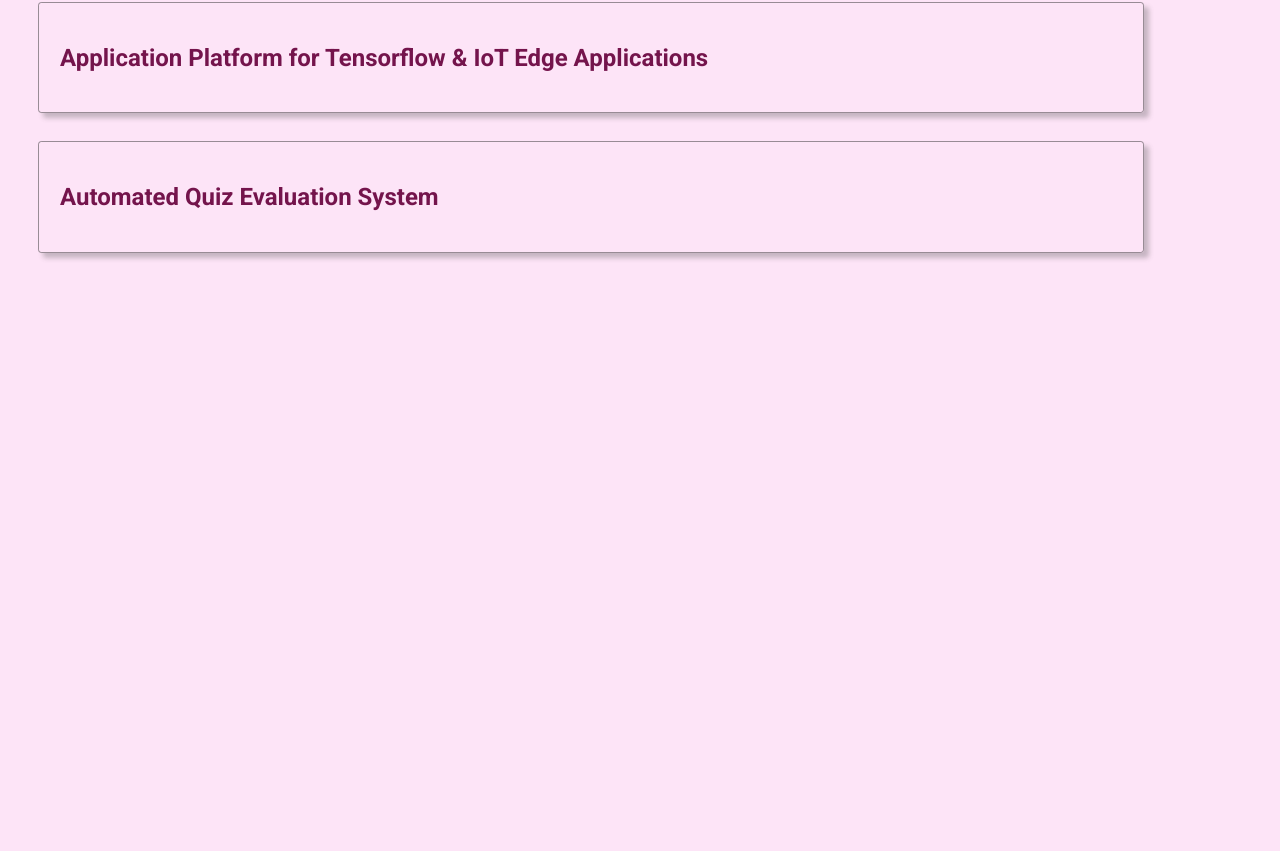
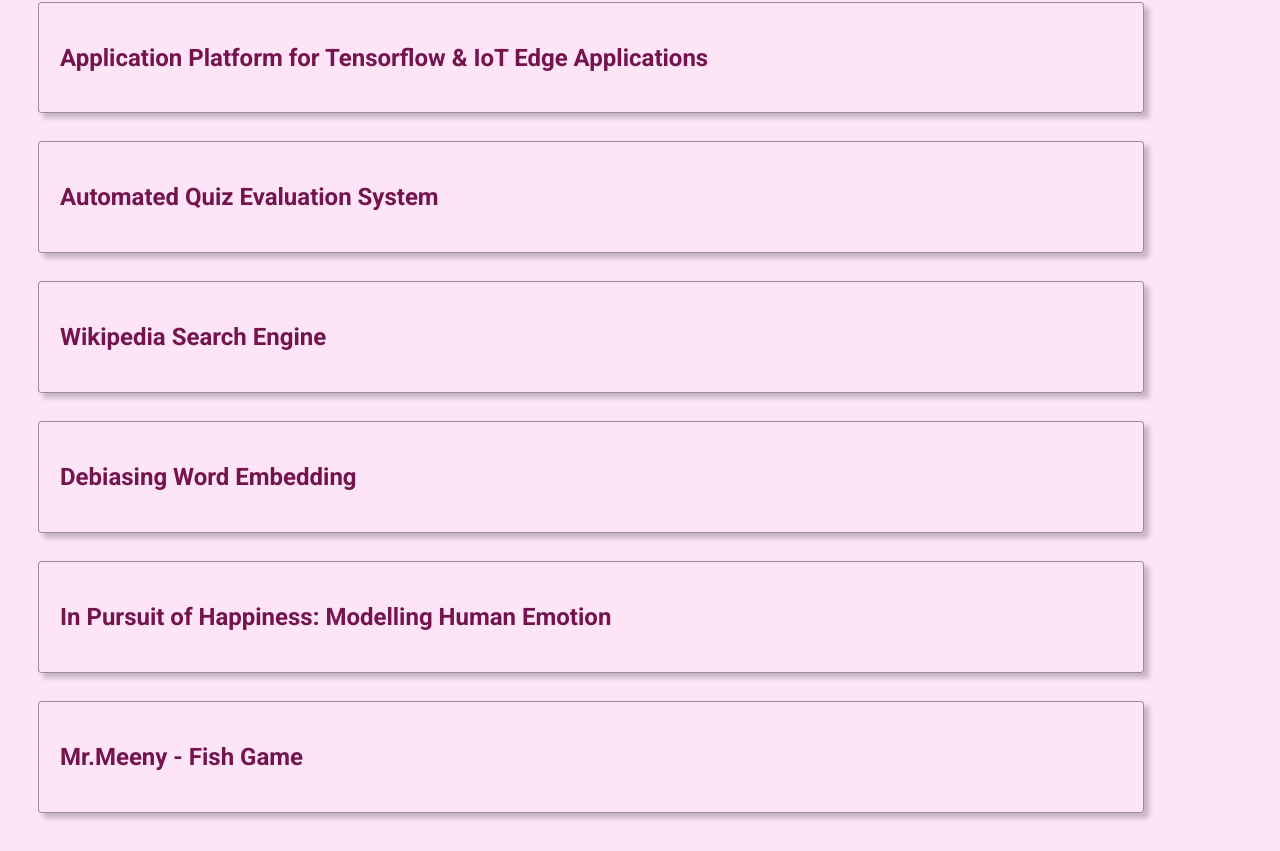
Before and after one commit to sai-sukrutha/portfolio, a React (Create React App) app: page /projects in a window 1280 px wide. Shown: the part 384-1235 px from the top of the page. Before the commit the page ends 800 px from the top, so only its background shows below. Built offline with nearby package versions, Linux system fonts and the light colour scheme.

Commit message:
New Projects and Experience + no link bug fix

```diff
--- a/public/data/projects.json
+++ b/public/data/projects.json
@@ -13,7 +13,7 @@
         },
         {
             "id": "2",
-            "name": "Ride Sharing Website",
+            "name": "PrimeRide - Ride Sharing Website",
             "titleLink": "https://github.com/sai-sukrutha/PrimeRide",
             "description": [
                 "Designed PrimeRide, a ride-sharing platform where users can offer or join rides across cities using Flask, SQLite with security features like login, email authentication, phone verification via OTP, and passwords encrypted using bcrypt.",
@@ -45,7 +45,50 @@
                 "Developed simple UI for students and instructors for submitting and evaluating question-answer pairs and distributed backend powered by Flask and Docker for scalable modules deployment."
             ],
             "skills": [
-                "Flask", "Python", "Machine Learning", "Docker"
+                "Flask", "Python", "Machine Learning","Artificial Intelligence", "Docker"
+            ]
+        },
+        {
+            "id": "5",
+            "name": "Wikipedia Search Engine",
+            "titleLink": "https://github.com/sai-sukrutha/Wikipedia-Search-Engine",
+            "description": [
+                "Implemented a Search Engine using Wikipedia data with Indexing and Searching capabilities."
+            ],
+            "skills": [
+                "Python", "Information Retrieval"
+            ]
+        },
+        {
+            "id": "5",
+            "name": "Debiasing Word Embedding",
+            "titleLink": "https://github.com/sai-sukrutha/Gender-Bias-in-Word-Embeddings",
+            "description": [
+                "Word Embedding being a great representation of words and capturing relation among words, also capture stereotypes. We have explored different types of biases in word embedding and de-biased gender-based stereotypes in Indian context using PCA and Classification."
+            ],
+            "skills": [
+                "Python", "Natural Language Processing(NLP)", "Jupyter Notebook"
+            ]
+        },
+        {
+            "id": "6",
+            "name": "In Pursuit of Happiness: Modelling Human Emotion",
+            "titleLink": "https://varunbhtt21.github.io/pursuit_of_happiness/",
+            "description": [
+                "CL-Aff Shared Task in AffCon 2019 : Challenge to understand, analyse and model one facet of human affect - Happiness. Implemented and explored several models to understand the Agency and Social attributes of Happiness using HappyDB dataset."
+            ],
+            "skills": [
+                "Python","Machine Learning", "Natural Language Processing(NLP)", "Jupyter Notebook"
+            ]
+        },
+        {
+            "id": "7",
+            "name": "Mr.Meeny - Fish Game",
+            "description": [
+                "Mr.Meeny, the main character of game is a fish which moves forward by eating smaller fish to get points and avoiding obstacles to save its life. It is a single-player 2D Windows Desktop game."
+            ],
+            "skills": [
+                "C#", "XNA Game Studio", "Visual Studio Code"
             ]
         }
     ]
--- a/src/components/ProjectComponents.tsx
+++ b/src/components/ProjectComponents.tsx
@@ -5,6 +5,7 @@
 import { Link } from 'react-router-dom';
 import { Key } from 'react';              // TODO: Is this needed
 
+// TODO: Add checks for optional data
 // TODO: Make entire card clickable
 // TODO: Make the card component more attractive and modern style (Maybe can have squares - 2 in a row => Compulsary for projects)
 
@@ -46,9 +47,14 @@
 
 
 export const ProjectDescription = (props: ProjectProps) => {
+  let title = <h2 className='card_title'>{props.name}</h2>;
+  if(props.titleLink) {
+    title = <h2 className='card_title'><a href={props.titleLink} target='_blank'>{props.name}</a></h2>
+  }
+
   return (
     <div className='page'>
-      <h2 className='card_title'><a href={props.titleLink} target='_blank'>{props.name}</a></h2>
+      {title}
       {props.type === "Experience" && (
         <div>
           <p className='card_role'>{props.role}</p>
```
Also changed, not shown: public/data/experiences.json (+19 -0 lines), public/images/jellybean.jpeg (added).
